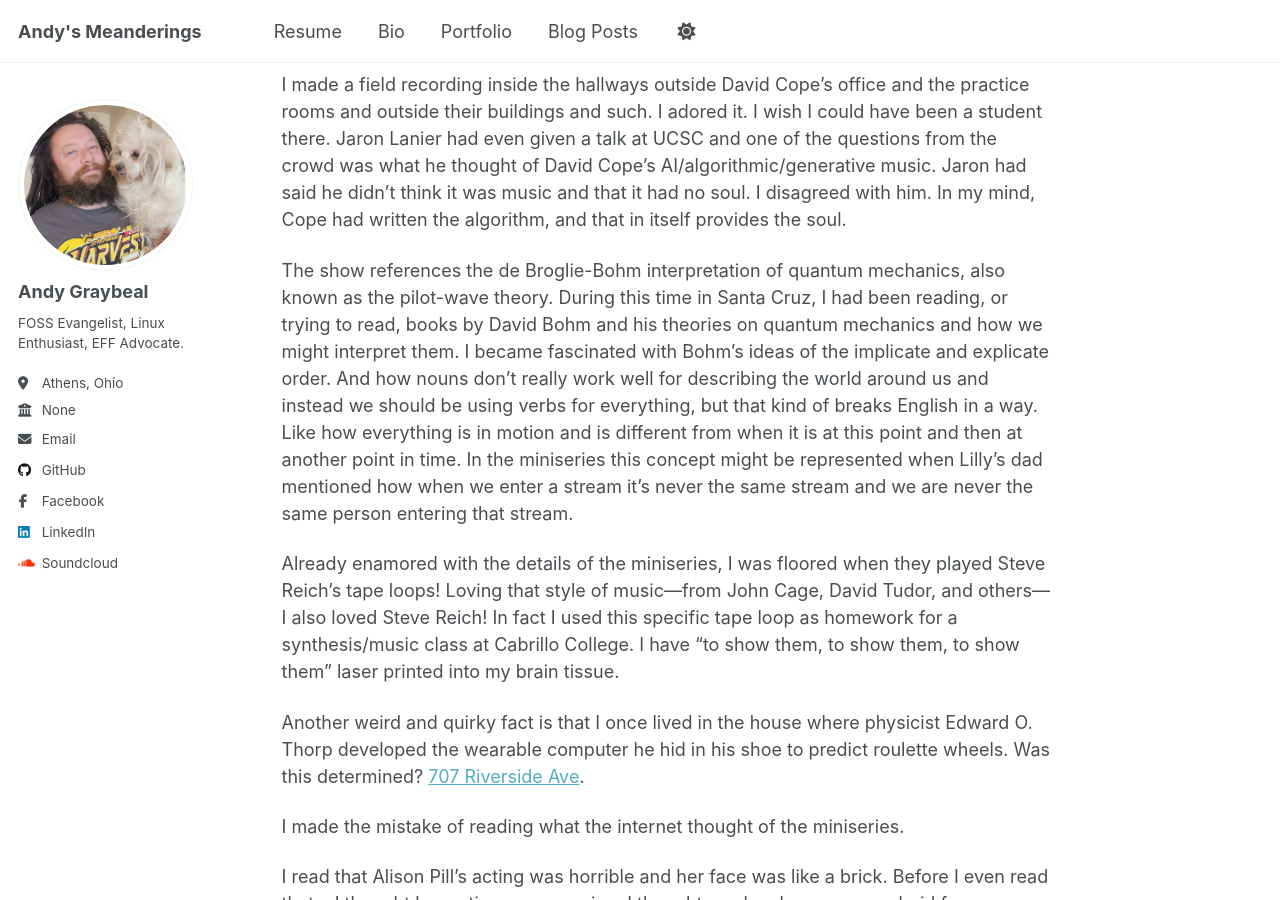
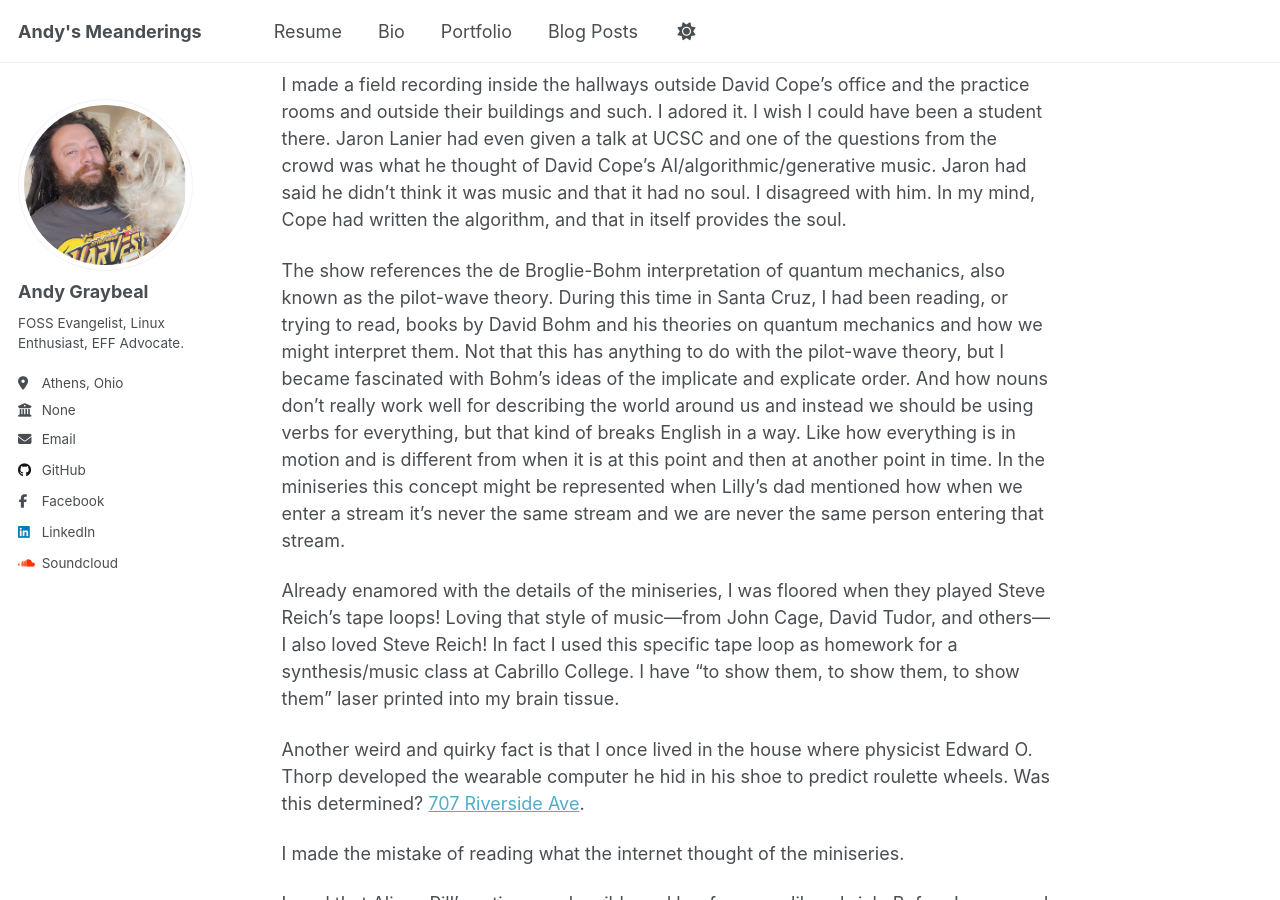
Before and after one commit to andy-graybeal/andy-graybeal.github.io, a Jekyll site: the page built from _posts/2026-07-18-blog-post-1.md, in a window 1280 px wide and 900 px high, scrolled down 1406 px. Built offline with Jekyll 4.4.1, drawn with Linux system fonts in a browser that asks for light colours; a script that is not in the unit is left out.

Commit message:
Revise text for clarity and coherence

```diff
--- a/_posts/2026-07-18-blog-post-1.md
+++ b/_posts/2026-07-18-blog-post-1.md
@@ -29,7 +29,7 @@ I loved to make field recordings with my stereo microphone and DAT recorder at t
 I made a field recording inside the hallways outside David Cope's office and the practice rooms and outside their buildings and such. I adored it.  I wish I could have been a student there.  Jaron Lanier had even given a talk at UCSC and one of the questions from the crowd was what he thought of David Cope's AI/algorithmic/generative music.  Jaron had said he didn't think it was music and that it had no soul.  I disagreed with him. In my mind, Cope had written the algorithm, and that in itself provides the soul.
 
 The show references the de Broglie-Bohm interpretation of quantum mechanics, also known as the pilot-wave theory.
-During this time in Santa Cruz, I had been reading, or trying to read, books by David Bohm and his theories on quantum mechanics and how we might interpret them. I became fascinated with Bohm's ideas of the implicate and explicate order. And how nouns don't really work well for describing the world around us and instead we should be using verbs for everything, but that kind of breaks English in a way.  Like how everything is in motion and is different from when it is at this point and then at another point in time.  In the miniseries this concept might be represented when Lilly's dad mentioned how when we enter a stream it's never the same stream and we are never the same person entering that stream.
+During this time in Santa Cruz, I had been reading, or trying to read, books by David Bohm and his theories on quantum mechanics and how we might interpret them. Not that this has anything to do with the pilot-wave theory, but I became fascinated with Bohm's ideas of the implicate and explicate order. And how nouns don't really work well for describing the world around us and instead we should be using verbs for everything, but that kind of breaks English in a way.  Like how everything is in motion and is different from when it is at this point and then at another point in time.  In the miniseries this concept might be represented when Lilly's dad mentioned how when we enter a stream it's never the same stream and we are never the same person entering that stream.
 
 Already enamored with the details of the miniseries, I was floored when they played Steve Reich's tape loops! Loving that style of music—from John Cage, David Tudor, and others—I also loved Steve Reich! In fact I used this specific tape loop as homework for a synthesis/music class at Cabrillo College.  I have "to show them, to show them, to show them" laser printed into my brain tissue.
 
```
